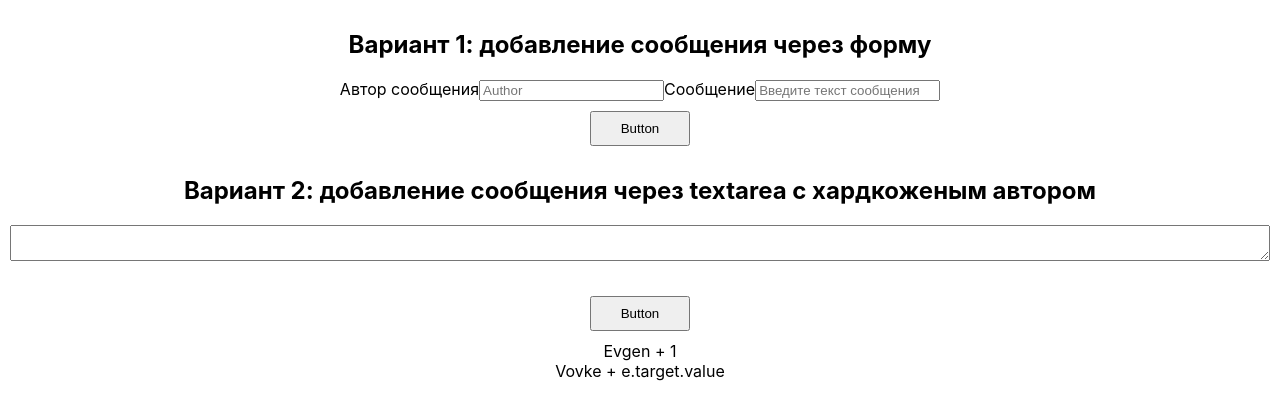
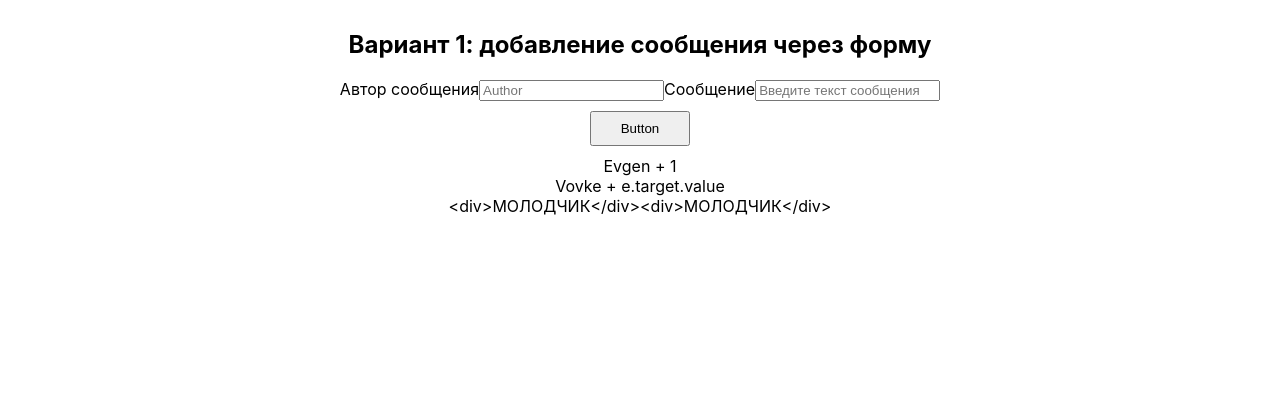
Before and after one commit to Zlandars/reactapp, a React (Create React App) app: page / in a window 1280 px wide. Shown: the top 420 px of the page. Built offline with nearby package versions, Linux system fonts and the light colour scheme.

Commit message:
secondLesson

```diff
--- a/src/App.js
+++ b/src/App.js
@@ -1,5 +1,5 @@
 // import logo from './logo.svg';
-import {useRef, useState} from "react";
+import {useEffect, useRef, useState} from "react";
 import Message from "./modules/Message";
 
 function App() {
@@ -13,10 +13,14 @@ function App() {
       msg: 'e.target.value'
   }]);
   function error(params) {
-      console.log('Введите в поле данные' + params);
+      console.log('Введите в поле данные ' + params.labels[0].innerText);
   }
+  useEffect(()=>{
+      document.querySelector('.mainBlock').append('<div>МОЛОДЧИК</div>')
+  },[messageList])
   return (
     <div className="mainBlock">
+
         <form action="" ref={formEl}>
             <h2>Вариант 1: добавление сообщения через форму</h2>
             <label htmlFor="author">Автор сообщения</label>
@@ -28,24 +32,16 @@ function App() {
                 setMessageList([
                     ...messageList,
                     {
-                        author: formEl.current[0].value ? formEl.current[0].value : error(),
-                        msg: formEl.current[1].value ? formEl.current[1].value : error()
+                        author: formEl.current[0].value ? formEl.current[0].value : error(formEl.current[0]),
+                        msg: formEl.current[1].value ? formEl.current[1].value : error(formEl.current[1])
                     }
-                ])
+                ]);
+                formEl.current[0].value = '';
+                formEl.current[1].value = '';
                 }
             }>Button</button>
         </form>
-        <h2>Вариант 2: добавление сообщения через textarea с хардкоженым автором</h2>
-        <textarea ref={inputEl} className="textArea"></textarea>
-        <button onClick={()=>{
-            setMessageList([
-                ...messageList,
-                {
-                    author: 'Evgen',
-                    msg: inputEl.current.value
-                }
-            ])
-        }}>Button</button>
+
         {messageList.map((item)=>{
             return (
                     <Message obj={item} />
```
